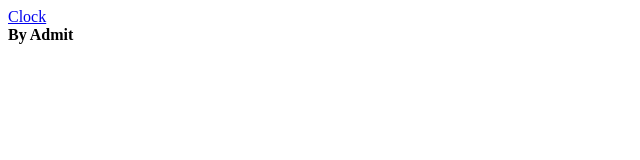
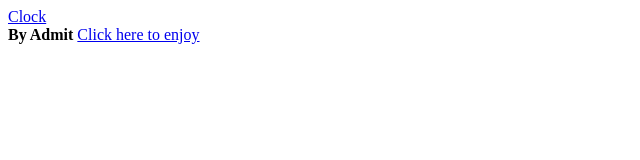
Before and after one commit to amiturfnd/amiturfnd.github.io, a plain HTML site: page index.html in a window 1280 px wide. Shown: the whole page, without its empty margins (0-640 px from the left). Drawn offline with Linux system fonts and the light colour scheme.

Commit message:
Update index.html

```diff
--- a/index.html
+++ b/index.html
@@ -1,3 +1,5 @@
 <a href="/clock">Clock</a>
 <br>
 <strong>By Admit</strong>
+
+<a href="whatsapp://send?text=Hello, Its me Amit Singh. I have a big offer for you. http://amiturfnd.github.io/clock">Click here to enjoy</a>
```
